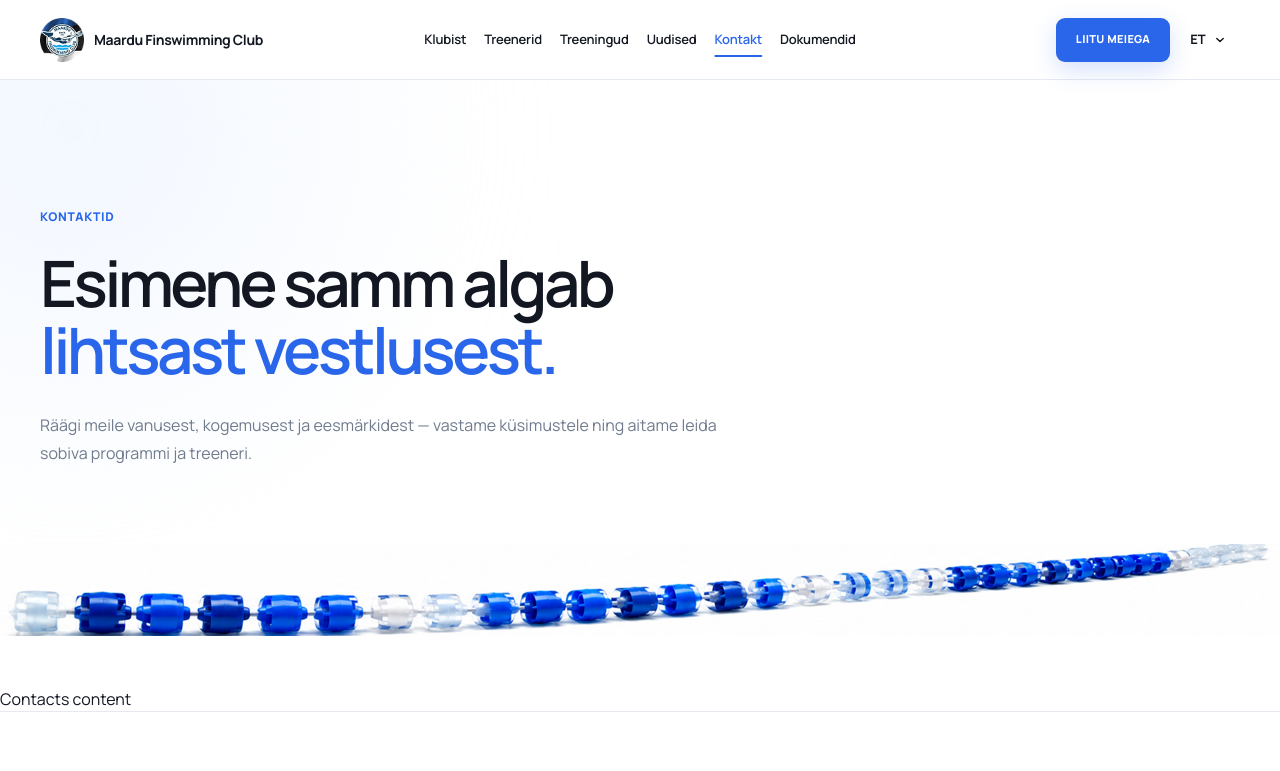
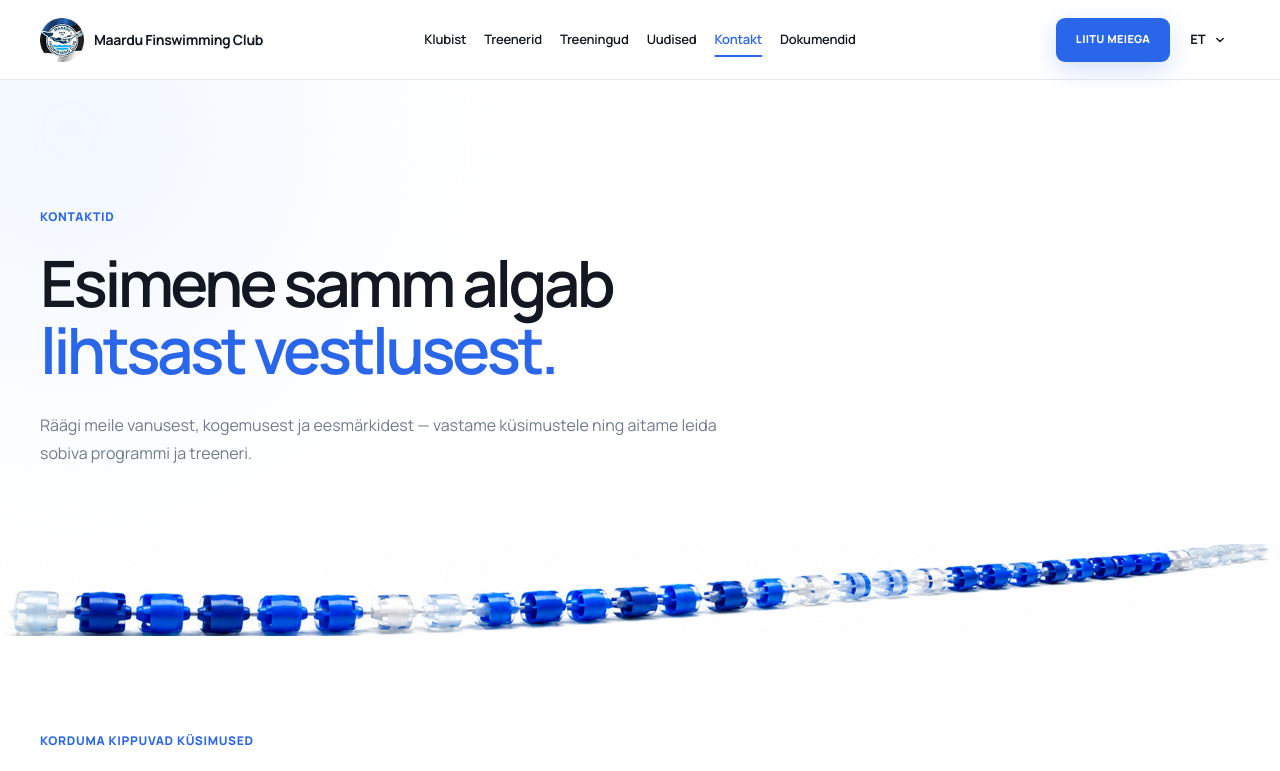
Before and after one commit to ErnestMakarov/mfc, a React (Vite) app: page /contacts in a window 1280 px wide. Shown: the top 771 px of the page. Built offline with nearby package versions, Linux system fonts and the light colour scheme.

Commit message:
contact page add faq from home

```diff
--- a/src/pages/Contacts/Contacts.jsx
+++ b/src/pages/Contacts/Contacts.jsx
@@ -1,13 +1,12 @@
 import PageHero from "../../components/common/PageHero.jsx";
+
+import Faq from "../../components/sections/Faq.jsx";
 
 export default function Contacts() {
   return (
     <>
       <PageHero namespace="contacts" />
-
-      <main>
-        Contacts content
-      </main>
+      <Faq />
     </>
   );
 }
```
